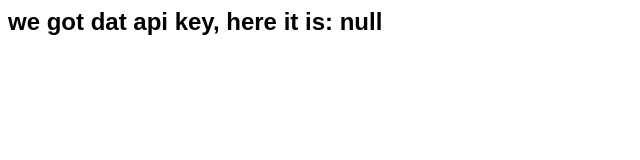
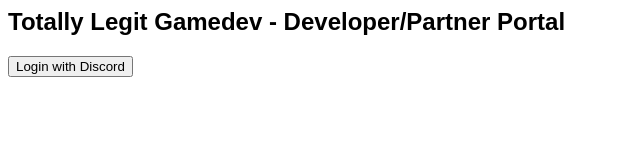
Before and after one commit to MangoCoder360/Discord-OAuth2-Test, a plain HTML site: page index.html in a window 1280 px wide. Shown: the whole page, without its empty margins (0-640 px from the left). Drawn offline with Linux system fonts and the light colour scheme.

Commit message:
Update index.html

```diff
--- a/index.html
+++ b/index.html
@@ -1,7 +1,12 @@
-<h2 style="font-family:sans-serif;", id="text"></h2>
+<h2>Totally Legit Gamedev - Developer/Partner Portal</h2>
+<button onclick="login()">Login with Discord</button>
+<style>
+html,body{
+    font-family: sans-serif;
+}
+</style>
 <script>
-const queryString = window.location.search;
-const urlParams = new URLSearchParams(queryString);
-const discordCode = urlParams.get('code')
-document.getElementById("text").innerHTML = "we got dat api key, here it is: "+discordCode;
+    function login() {
+        window.location.replace("https://discord.com/api/oauth2/authorize?client_id=886389211631091752&redirect_uri=https%3A%2F%2Fdiscord-oauth-test.netlify.app%2Fredirect.html&response_type=code&scope=identify")
+    }
 </script>
```
